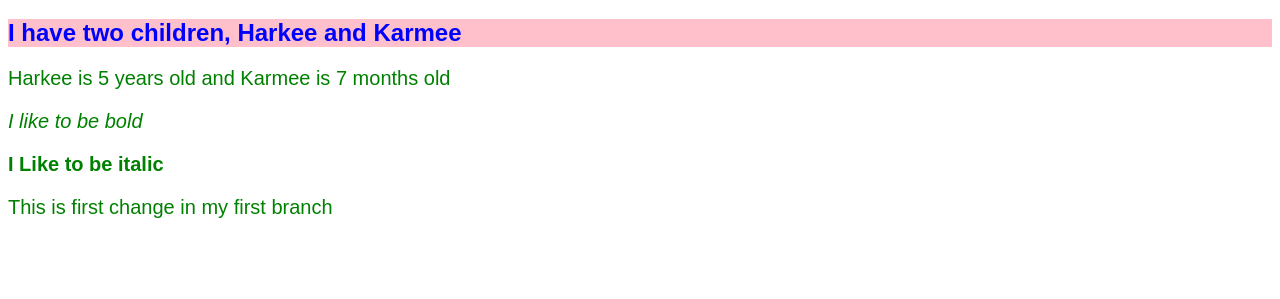
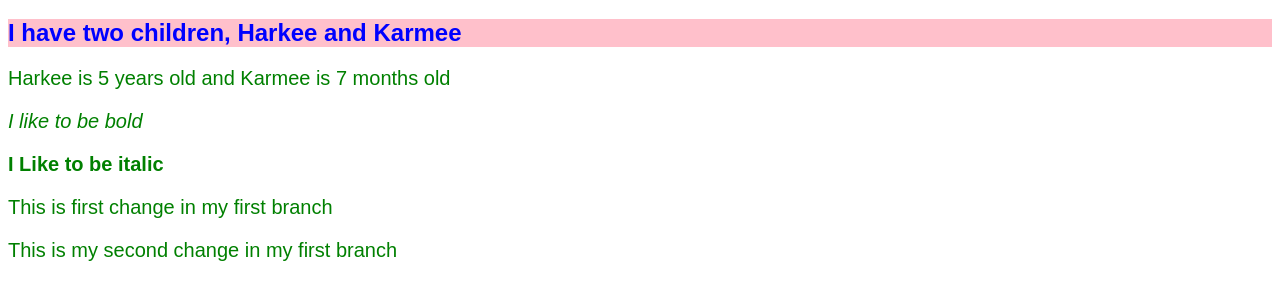
Before and after one commit to gurpssehmi/web-project, a plain HTML site: page index.html in a window 1280 px wide. Shown: the part 61-360 px from the top of the page. Drawn offline with Linux system fonts and the light colour scheme.

Commit message:
Added some text about my second commit

```diff
--- a/index.html
+++ b/index.html
@@ -18,5 +18,8 @@
 
 
 <p>This is first change in my first branch</p>
+<div>
+  <p>This is my second change in my first branch</p>
+</div>
 </body>
 </hmtl>
```
